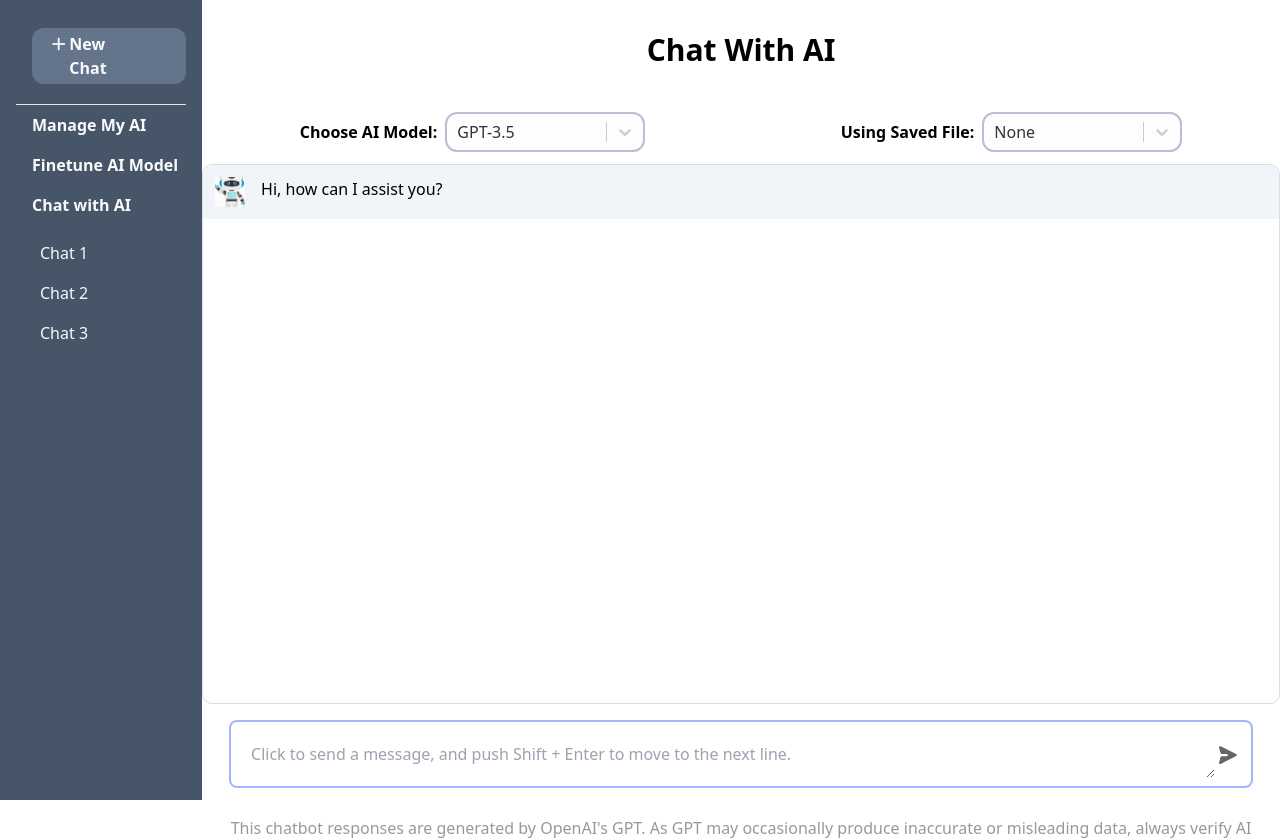
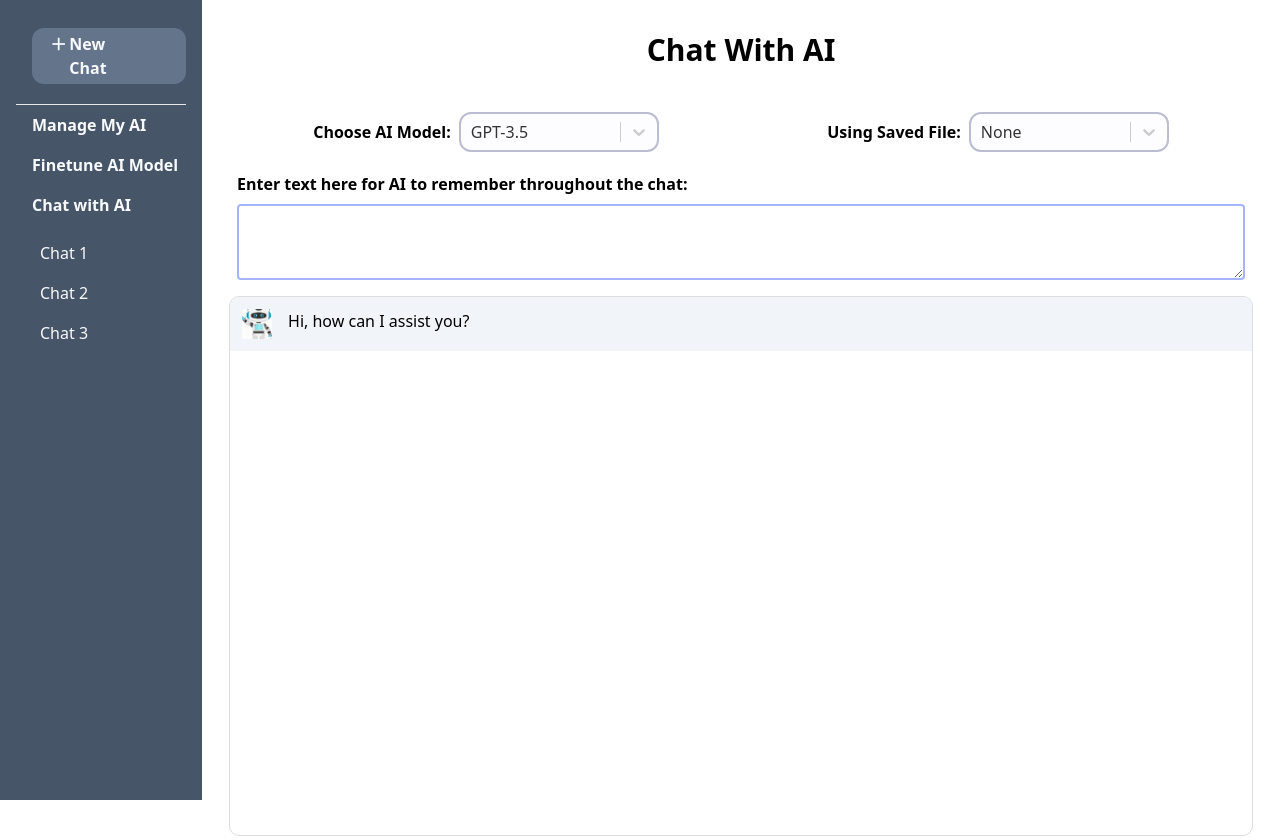
Before and after one commit to vunt199802/Smartchat-RAG, a Next.js app: page / in a window 1280 px wide. Shown: the top 840 px of the page. Built offline with nearby package versions, Linux system fonts and the light colour scheme; no server answers.

Commit message:
Feat: add an input textarea for user to retain text throughout the whole chat session

```diff
--- a/src/pages/api/chat.ts
+++ b/src/pages/api/chat.ts
@@ -8,7 +8,7 @@ export default async function handler(
   req: NextApiRequest,
   res: NextApiResponse,
 ) {
-  const { question, namespace, selectedModel, chatHistory } = req.body
+  const { basePrompt, question, namespace, selectedModel, chatHistory } = req.body
 
   if (!selectedModel.value) return res.status(500).json('Something went wrong')
 
@@ -24,18 +24,20 @@ export default async function handler(
 
   let fetchedText = ''
   try {
+    //fetch text from vector database
     if(namespace !== 'none') {
       const embeddedQuery = await createEmbedding(question)
       fetchedText = await fetchDataFromPinecone(embeddedQuery, namespace)
     }
+
+    // get response from AI
     const { value } = selectedModel
     let chatResponse;
-
     if(value === 'gpt-3.5-turbo' || selectedModel === 'gpt-3.5-turbo-16k' || selectedModel === 'gpt-4') {
-      chatResponse = await getChatResponse(chatHistory, sanitizedQuestion, fetchedText, selectedModel.value)
+      chatResponse = await getChatResponse(basePrompt, chatHistory, sanitizedQuestion, fetchedText, selectedModel.value)
 
     } else {
-        chatResponse = await chatResponseFromOpensource(chatHistory, sanitizedQuestion, fetchedText, selectedModel.value)
+        chatResponse = await chatResponseFromOpensource(basePrompt, chatHistory, sanitizedQuestion, fetchedText, selectedModel.value)
     }
 
     const chatAnswer = chatResponse?? 'I am sorry. I can\'t find an answer to your question.'
--- a/src/pages/index.tsx
+++ b/src/pages/index.tsx
@@ -38,6 +38,7 @@ const HomePage : FC<{
   const [selectedNamespace, setSelectedNamespace] = useState<OptionType | null>( initialFileCategory)
 
   const [selectedModel, setSelectedModel] = useState<OptionType | null>(modelOptions[0])
+  const [basePrompt, setBasePrompt] = useState('')
 
   const [userInput, setUserInput] = useState<string>('')
   const [rows, setRows] = useState<number>(1)
@@ -45,7 +46,7 @@ const HomePage : FC<{
   const [loading, setLoading] = useState<boolean>(false)
   const [error, setError] = useState<string | null>(null)
 
-  const fetchChatResponse = async (question: string, namespace: string) => {
+  const fetchChatResponse = async (basePrompt:string, question: string, namespace: string) => {
     try {
       const response = await fetch('/api/chat', {
         method: 'POST',
@@ -53,6 +54,7 @@ const HomePage : FC<{
           'Content-Type': 'application/json',
         },
         body: JSON.stringify({
+          basePrompt,
           question,
           chatHistory,
           namespace,
@@ -93,7 +95,7 @@ const HomePage : FC<{
     setLoading(true)
     setUserInput('')
 
-    fetchChatResponse(question, selectedNamespace?.value || 'none')
+    fetchChatResponse(basePrompt, question, selectedNamespace?.value || 'none')
   }, [userInput, fetchChatResponse])
 
   const handleModelChange = (selectedOption: OptionType | null) => {
@@ -104,6 +106,10 @@ const HomePage : FC<{
     setSelectedNamespace(selectedOption)
   }
 
+  const handleBasePromptChange = (e: ChangeEvent<HTMLTextAreaElement>) => {
+    const basePrompt= e.target.value
+    setBasePrompt(basePrompt.trim())
+  }
   const handleInputChange = (e: ChangeEvent<HTMLTextAreaElement>) => {
     const newValue = e.target.value;
     setUserInput(newValue)
@@ -157,7 +163,8 @@ const HomePage : FC<{
   return  (
     <div className="flex flex-col">
       <Header pageTitle="Chat With AI" />
-      <div className="flex flex-row justify-around">
+      <div className="flex flex-col  items-center justify-center">
+      <div className="flex flex-row w-80vw justify-around">
         <DropdownSelect
           selectedOption={selectedModel}
           onChange={handleModelChange}
@@ -171,6 +178,18 @@ const HomePage : FC<{
           label='Using Saved File:'
         />
       </div>
+      <div  className="flex flex-col w-80vw item-center p-2"
+      >
+        <label className="text-base font-bold">Enter text here for AI to remember throughout the chat:</label>
+        <textarea
+          rows={3}
+          name='userSystemPrompt'
+          onChange={handleBasePromptChange}
+          value={basePrompt}
+          className={`w-full placeholder-gray-400 my-2 border-2 border-indigo-300 rounded focus:ring-stone-100 focus:outline-none hover:bg-stone-50`}
+        />
+      </div>
+
       <div className="flex flex-col h-80vh items-center justify-between">
         <div className={`w-80vw grow bg-white border-2 border-indigo-100 rounded-lg chat-container`}>
           <div
@@ -206,6 +225,7 @@ const HomePage : FC<{
           <ArrowButton disabled={userInput===''} />
         </form>
         { error && <Notification type="error" message={error} /> }
+        </div>
       </div>
     </div>
   )
--- a/src/services/openai.ts
+++ b/src/services/openai.ts
@@ -63,7 +63,7 @@ const buildChatArray = (systemContent: string, userMessage : string, fetchedText
   return chatArray
 }
 
-export const getChatResponse = async (chatHistory: Message[],userMessage : string, fetchedText: string, selectedModel: string): Promise<string | undefined> => {
+export const getChatResponse = async (basePrompt: string, chatHistory: Message[],userMessage : string, fetchedText: string, selectedModel: string): Promise<string | undefined> => {
   const maxReturnMessageToken = 1500
 
   const htmlTagContent = selectedModel === 'gpt-4' ? 'When presenting information, please ensure to split your responses into paragraphs using <p> HTML tag. If you are providing a list, use the <ul> and <li> tags for unordered lists, <ol> and <li> tags for ordered lists. Highlight the important points using <strong> tag for bold text. Always remember to close any HTML tags that you open.' : ''
@@ -72,7 +72,7 @@ export const getChatResponse = async (chatHistory: Message[],userMessage : strin
 
   const chatArray = buildChatArray(systemContent, userMessage, fetchedText, chatHistory, maxReturnMessageToken)
 
-  const userMessageWithFetchedData = fetchedText!=='' ? userMessage + '\n' + " '''fetchedStart " + fetchedText + " fetchedEnd'''" : userMessage
+  const userMessageWithFetchedData = fetchedText!=='' ? userMessage + '\n' + " '''fetchedStart " + fetchedText + " fetchedEnd'''"+ '\n'+ basePrompt : userMessage +'\n' + basePrompt
 
   try {
     const chatCompletion = await openaiClient.createChatCompletion({
--- a/src/services/opensourceai.ts
+++ b/src/services/opensourceai.ts
@@ -1,7 +1,7 @@
 import {Configuration,  OpenAIApi, ChatCompletionRequestMessageRoleEnum } from "openai"
 import { Message } from '@/src/types/chat'
 
-const chatResponseFromOpensource = async (chatHistory: Message[], userMessage : string, fetchedText: string, selectedModel: string) : Promise<string | undefined> => {
+const chatResponseFromOpensource = async (basePrompt: string, chatHistory: Message[], userMessage : string, fetchedText: string, selectedModel: string) : Promise<string | undefined> => {
   const serverUrl = process.env.NEXT_PUBLIC_SERVER_URL
   const serverSecretKey= process.env.NEXT_PUBLIC_SERVER_SECRET_KEY
   if(!serverUrl) {
@@ -22,6 +22,7 @@ const chatResponseFromOpensource = async (chatHistory: Message[], userMessage :
         Authorization: 'Bearer ' + serverSecretKey
       },
       body: JSON.stringify({
+        basePrompt,
         chatHistory,
         question: userMessage,
         selectedModel,
```
